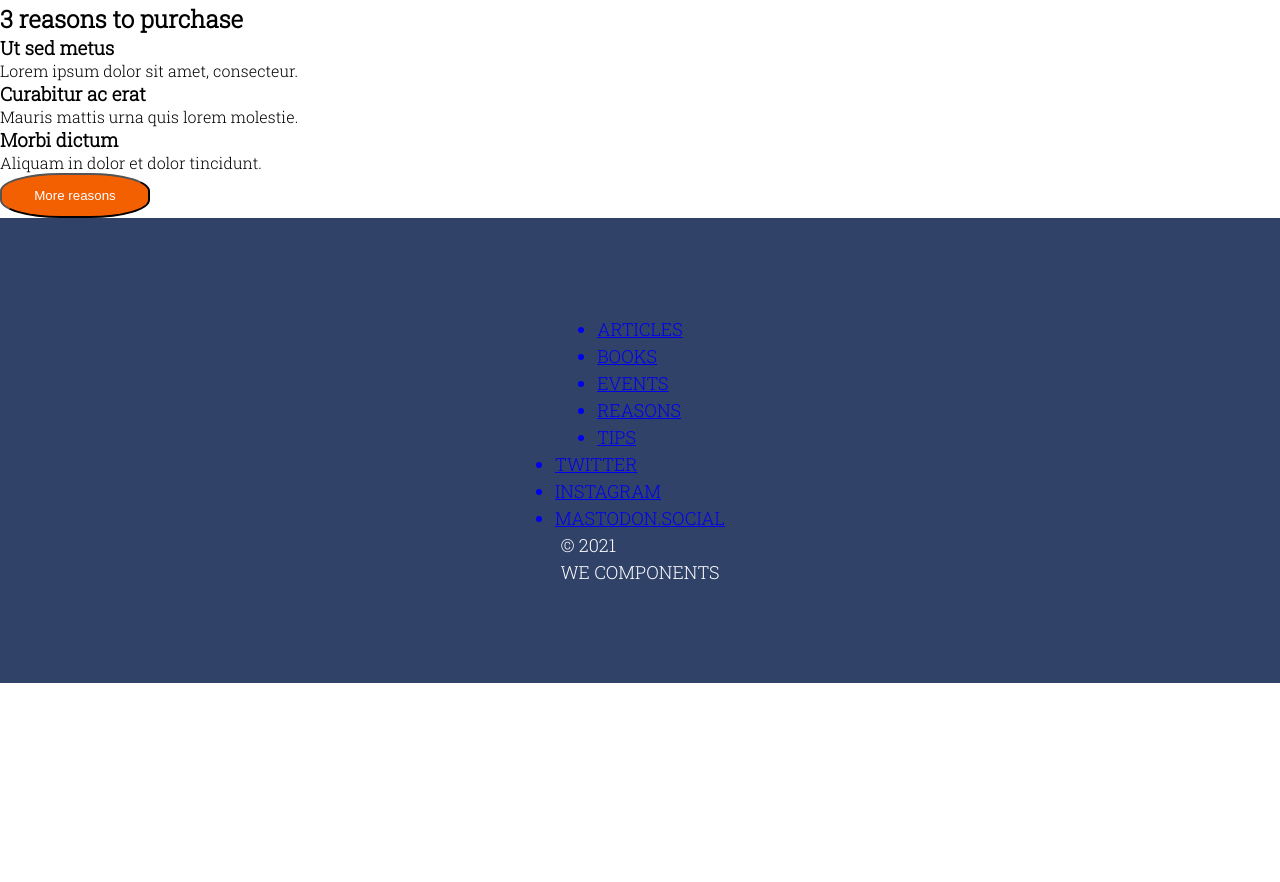
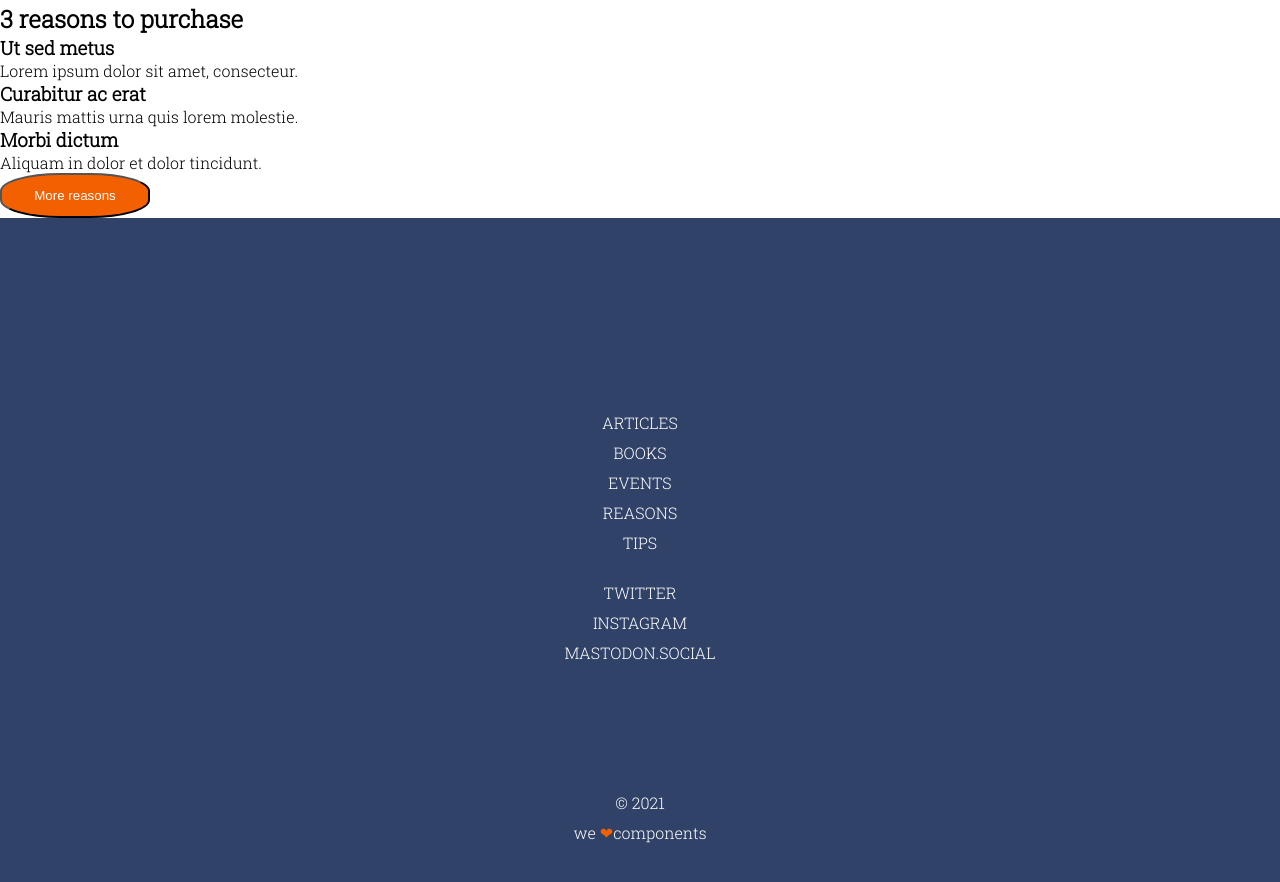
Before and after one commit to Adalab/modulo-1-evaluacion-final-vicblanc92, a website: page src/html/index.html in a window 1280 px wide. Shown: the part 1173-2055 px from the top of the page. Before the commit the page ends 1856 px from the top, so only its background shows below. Drawn offline with nearby package versions, Linux system fonts and the light colour scheme; files that its build step writes are made by us from their sources; files whose address does not match are found by name.

Commit message:
update footer structure, links and sass

```diff
--- a/src/html/partials/footer.html
+++ b/src/html/partials/footer.html
@@ -1,31 +1,34 @@
-<footer class="footer__nav">
-  <nav class="footer__nav--list">
-    <ul class="footer__nav--list1">
-      <a class="footer__nav--link" href="https://adalab.es/"
-        ><li>Articles</li></a
+<section class="footer__nav">
+  <nav class="footer__nav--list1">
+    <ul>
+      <a class="footer__nav--link" href="https://https://adalab.es/.es/">
+        <li>Articles</li></a
       >
-      <a class="footer__nav--link" href="https://adalab.es/"><li>Books</li></a>
-      <a class="footer__nav--link" href="https://adalab.es/"><li>Events</li></a>
-      <a class="footer__nav--link" href="https://adalab.es/"
-        ><li>Reasons</li></a
-      >
-      <a class="footer__nav--link" href="https://adalab.es/"><li>Tips</li></a>
-    </ul>
-  </nav>
-
-  <nav class="footer__nav--list">
-    <ul class="footer__nav--list2">
-      <a class="footer__nav--link" href="https://adalab.es/"
-        ><li>Twitter</li></a
-      >
-      <a class="footer__nav--link" href="https://adalab.es/"
-        ><li>Instagram</li></a
-      >
-      <a class="footer__nav--link" href="https://adalab.es/"
-        ><li>Mastodon.social</li></a
+      <a class="footer__nav--link" href="https://https://adalab.es/.es/"
+        ><li>Books</li></a
+      ><a class="footer__nav--link" href="https://https://adalab.es/.es/">
+        <li>Events</li></a
+      ><a class="footer__nav--link" href="https://https://adalab.es/.es/">
+        <li>Reasons</li></a
+      ><a class="footer__nav--link" href="https://https://adalab.es/.es/">
+        <li>Tips</li></a
       >
     </ul>
   </nav>
 
-  <span class="footer__copy"> &copy 2021 <span class="footer__copy--components">we components</span>
-</footer>
+  <nav class="footer__nav--list2">
+    <a class="footer__nav--link" href="https://https://adalab.es/.es/">
+      <li>Twitter</li></a
+    >
+    <a class="footer__nav--link" href="https://https://adalab.es/.es/">
+      <li>Instagram</li></a
+    ><a class="footer__nav--link" href="https://adalab.es"
+      ><li>Mastodon.social</li></a
+    >
+  </nav>
+
+  <span class="footer__nav--copy"
+    >&copy 2021
+    <p>we <span class="footer__nav--heart">❤︎</span>components</p></span
+  >
+</section>
--- a/src/scss/layout/_footer.scss
+++ b/src/scss/layout/_footer.scss
@@ -1,24 +1,34 @@
 .footer {
   &__nav {
-    width: 100%;
-    height: 465px;
     background-color: $darkGreyBlue;
+    height: 100vh;
     display: flex;
     flex-direction: column;
     justify-content: center;
     align-items: center;
-    font-size: 18px;
-    text-transform: uppercase;
-    line-height: 1.5;
-    font-family: "Roboto Slab";
+    line-height: 30px;
+    font-family: "Roboto Slab", serif;
+    &--link {
+      text-decoration: none;
+      color: $white;
+      list-style-type: none;
+      text-transform: uppercase;
+    }
+    &--list1 {
+      margin: 20px;
+      text-align: center;
+    }
+    &--list2 {
+      text-align: center;
+      margin-bottom: 120px;
+    }
+    &--copy {
+      flex-direction: column;
+      text-align: center;
+      color: $white;
+    }
+    &--heart {
+      color: $brightOrange;
+    }
   }
 }
-
-.footer {
-  &__copy {
-    display: flex;
-    flex-direction: column;
-    color: $white;
-    justify-content: center;
-  }
-}
```
